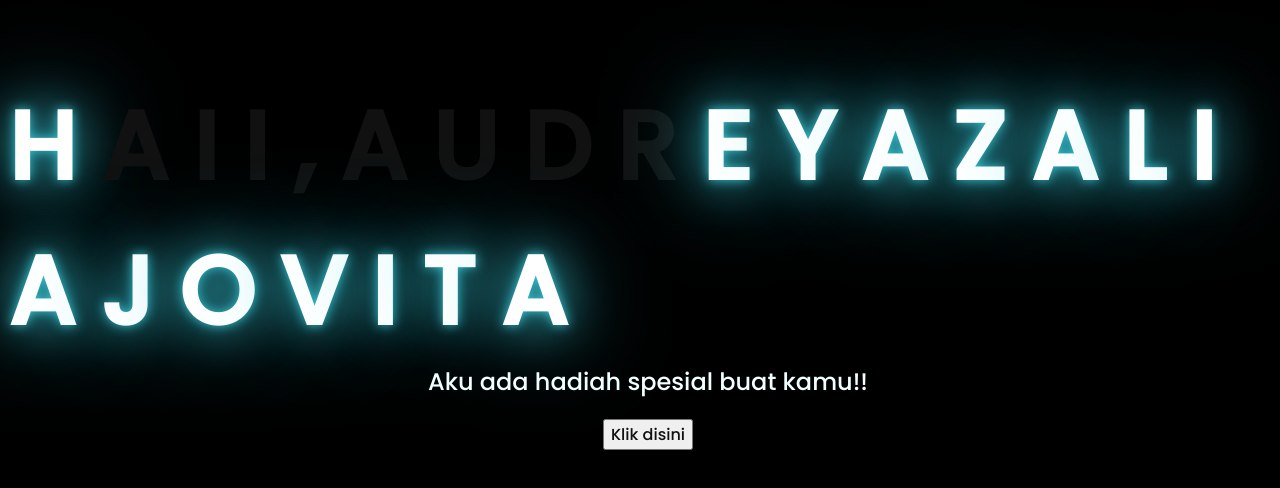
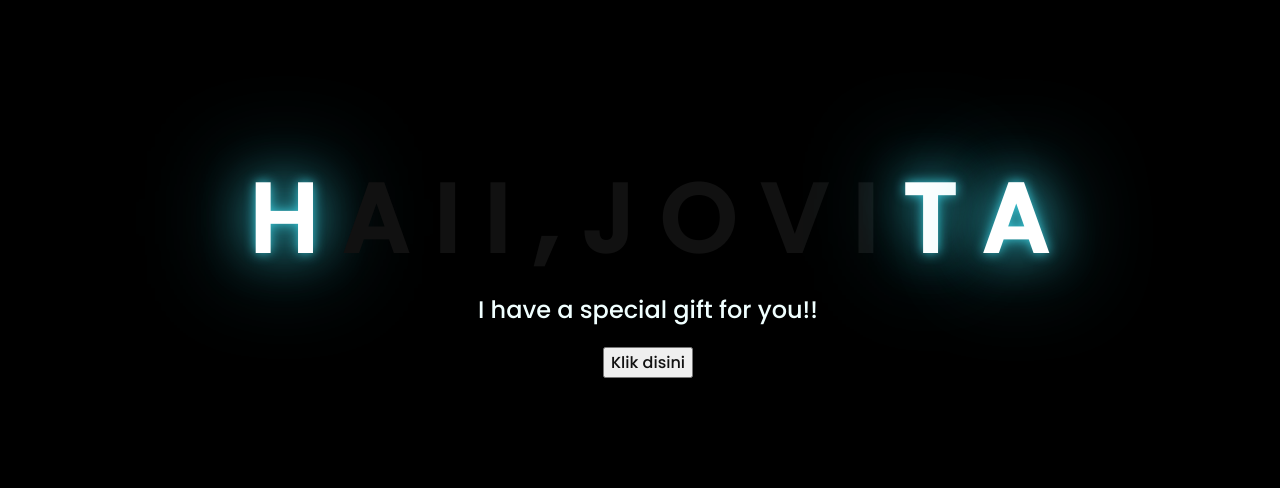
Before and after one commit to xianying27/surprize, a plain HTML site: page index.html in a window 1280 px wide. Shown: the part 146-634 px from the top of the page. Drawn offline with Linux system fonts and the light colour scheme.

Commit message:
Update index.html

```diff
--- a/index.html
+++ b/index.html
@@ -16,20 +16,6 @@
         <span>I</span>
         <span>I</span>
         <span>,</span>
-        <span>A</span>
-        <span>U</span>
-        <span>D</span>
-        <span>R</span>
-        <span>E</span>
-        <span>Y</span>
-        <span> </span>
-        <span>A</span>
-        <span>Z</span>
-        <span>A</span>
-        <span>L</span>
-        <span>I</span>
-        <span>A</span>
-        <span> </span>
         <span>J</span>
         <span>O</span>
         <span>V</span>
@@ -38,7 +24,7 @@
         <span>A</span>
     </div>
     <div class="description">
-        <span>Aku ada hadiah spesial buat kamu!!</span>
+        <span>I have a special gift for you!!</span>
     </div>
     <div class="button">
         <button>
```
